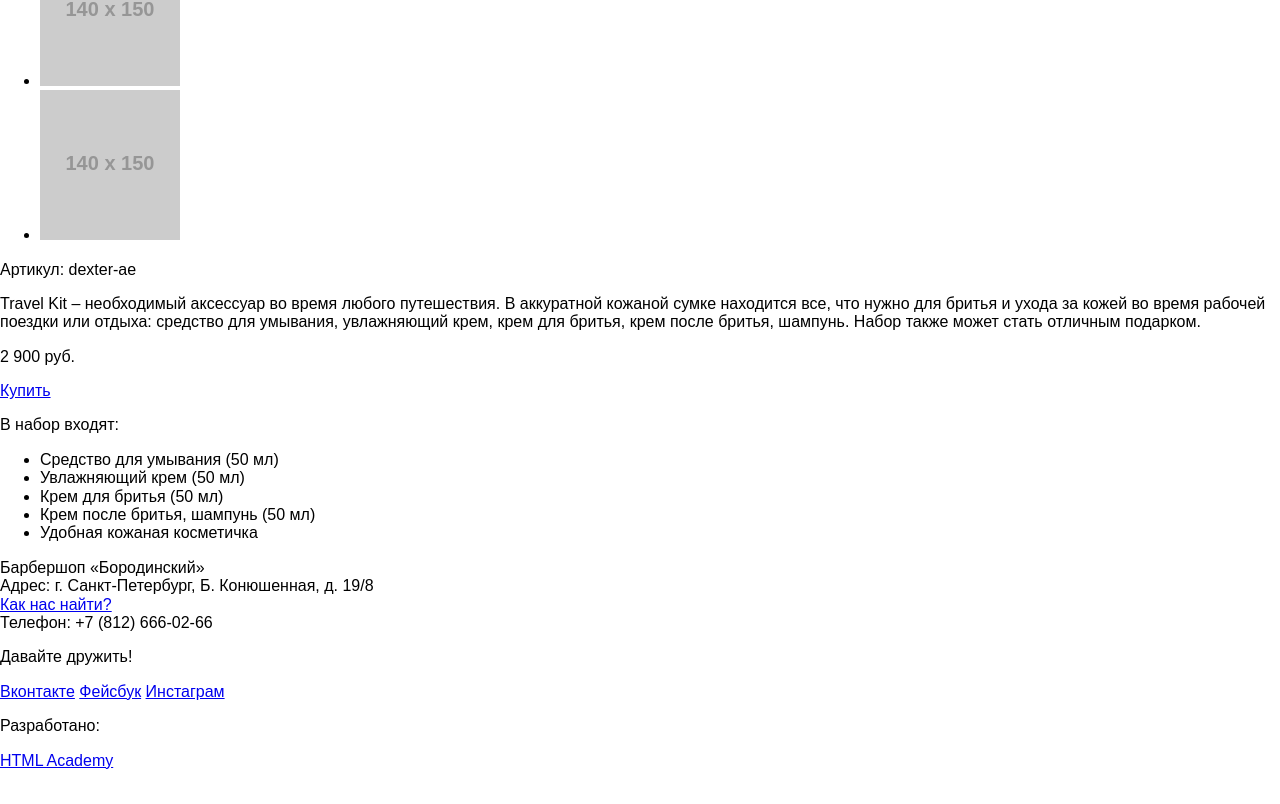
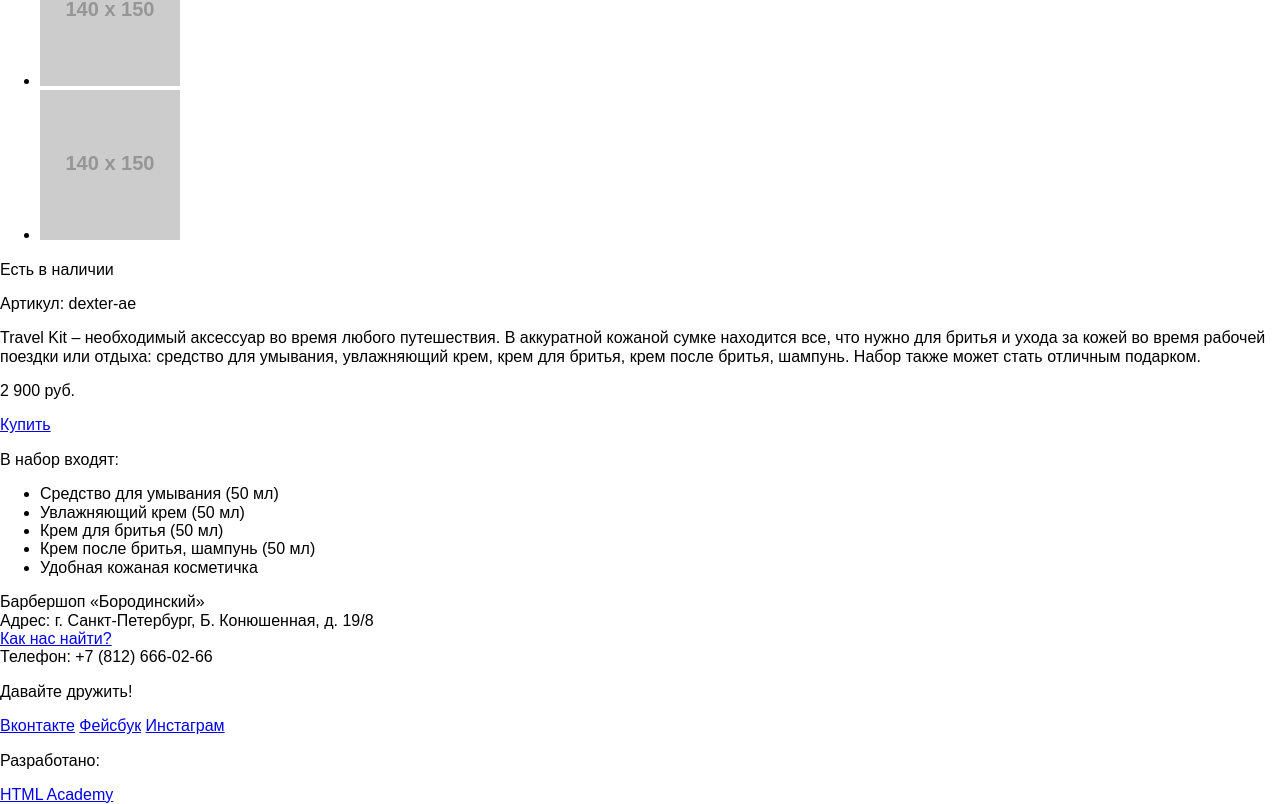
Before and after one commit to archibuza/198165-barbershop, a plain HTML site: page item.html in a window 1280 px wide. Shown: the part 1069-1873 px from the top of the page. Before the commit the page ends 1839 px from the top, so only its background shows below. Drawn offline with Linux system fonts and the light colour scheme; placeholder pictures from the web are drawn by us.

Commit message:
Вдогонку

```diff
--- a/item.html
+++ b/item.html
@@ -48,6 +48,7 @@
         </section>
         <section class="item-content__info">
           <div class="item-info">
+            <p class="item-info__in-stock">Есть в наличии</p>
             <p class="item-info__article">Артикул: dexter-ae</p>
             <p class="item-info__description">Travel Kit – необходимый аксессуар во время любого путешествия. В аккуратной кожаной сумке находится все, что нужно для бритья и ухода за кожей во время рабочей поездки или отдыха: средство для умывания, увлажняющий крем, крем для бритья, крем после бритья, шампунь. Набор также может стать отличным подарком.</p>
 
```
